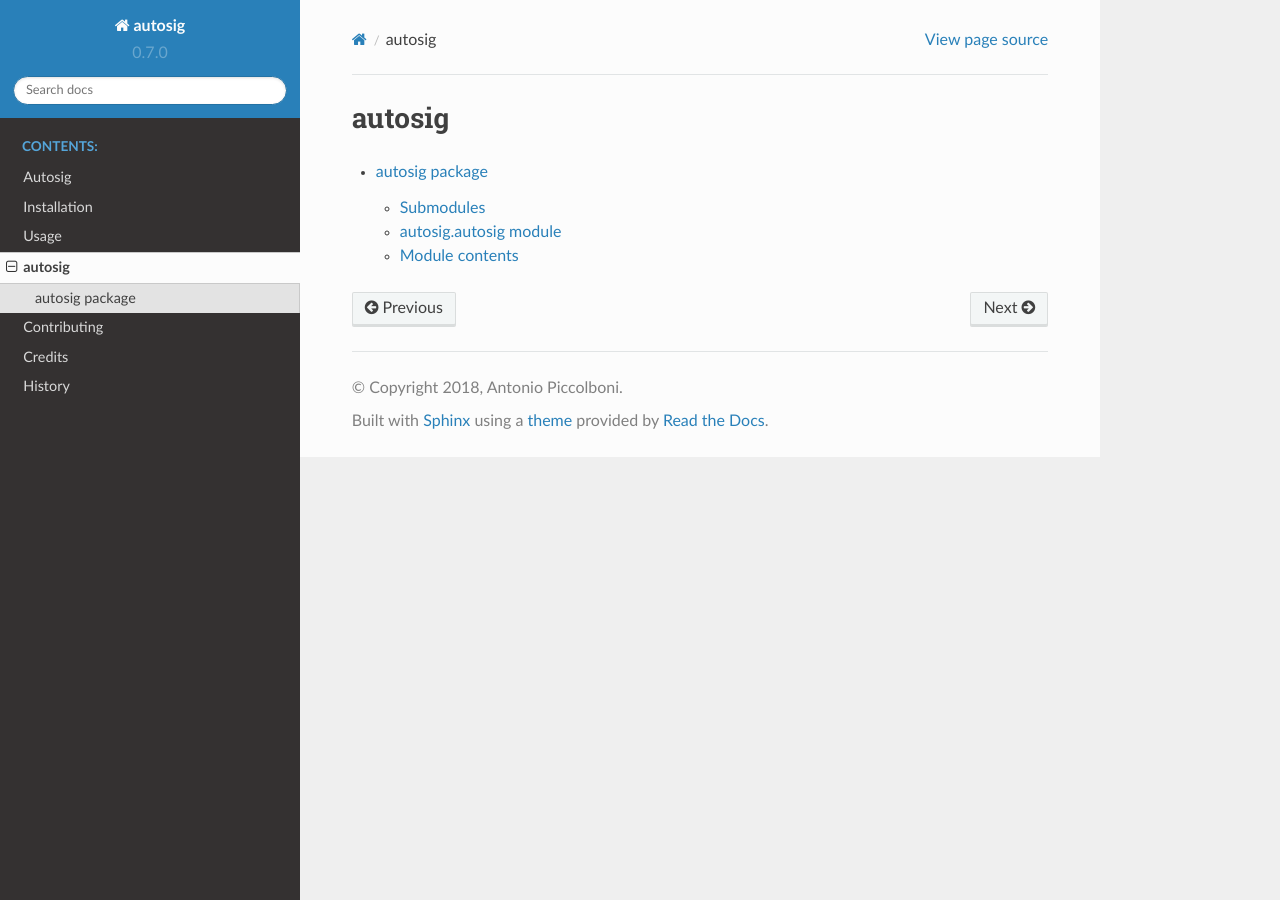
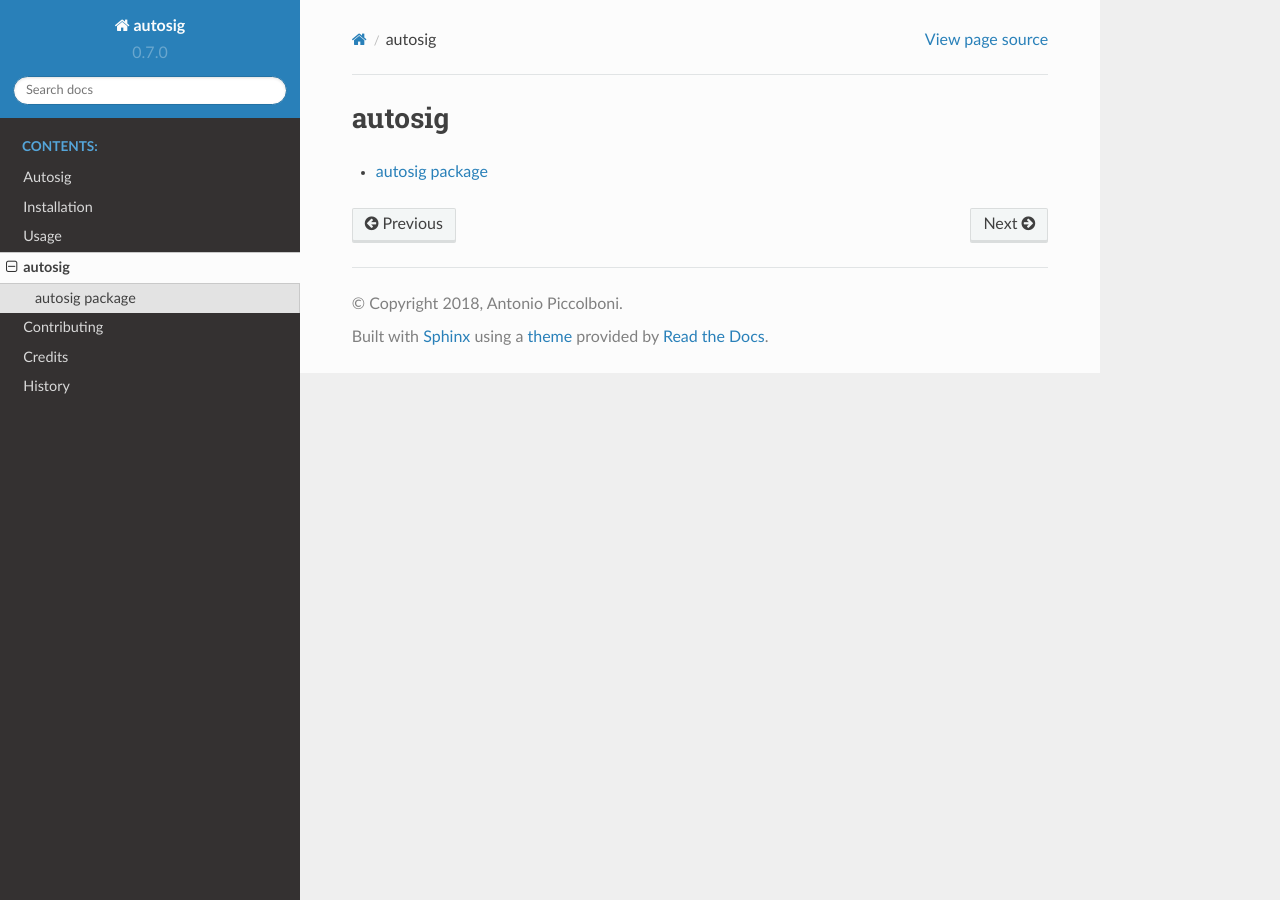
Before and after one commit to piccolbo/autosig, a Sphinx documentation site: the page built from docs/modules.rst, in a window 1280 px wide. Built offline with Sphinx 7.4.7 and the Read the Docs theme 2.0.0, drawn with Linux system fonts in a browser that asks for light colours.

Commit message:
hide submodules

```diff
--- a/docs/autosig.rst
+++ b/docs/autosig.rst
@@ -1,20 +1,5 @@
 autosig package
 ===============
-
-Submodules
-----------
-
-autosig.autosig module
-----------------------
-
-.. automodule:: autosig.autosig
-    :members:
-    :undoc-members:
-    :show-inheritance:
-
-
-Module contents
----------------
 
 .. automodule:: autosig
     :members:
--- a/docs/modules.rst
+++ b/docs/modules.rst
@@ -2,6 +2,6 @@ autosig
 =======
 
 .. toctree::
-   :maxdepth: 4
+   :maxdepth: 0
 
    autosig
```
Also changed, not shown: 1 other file.
